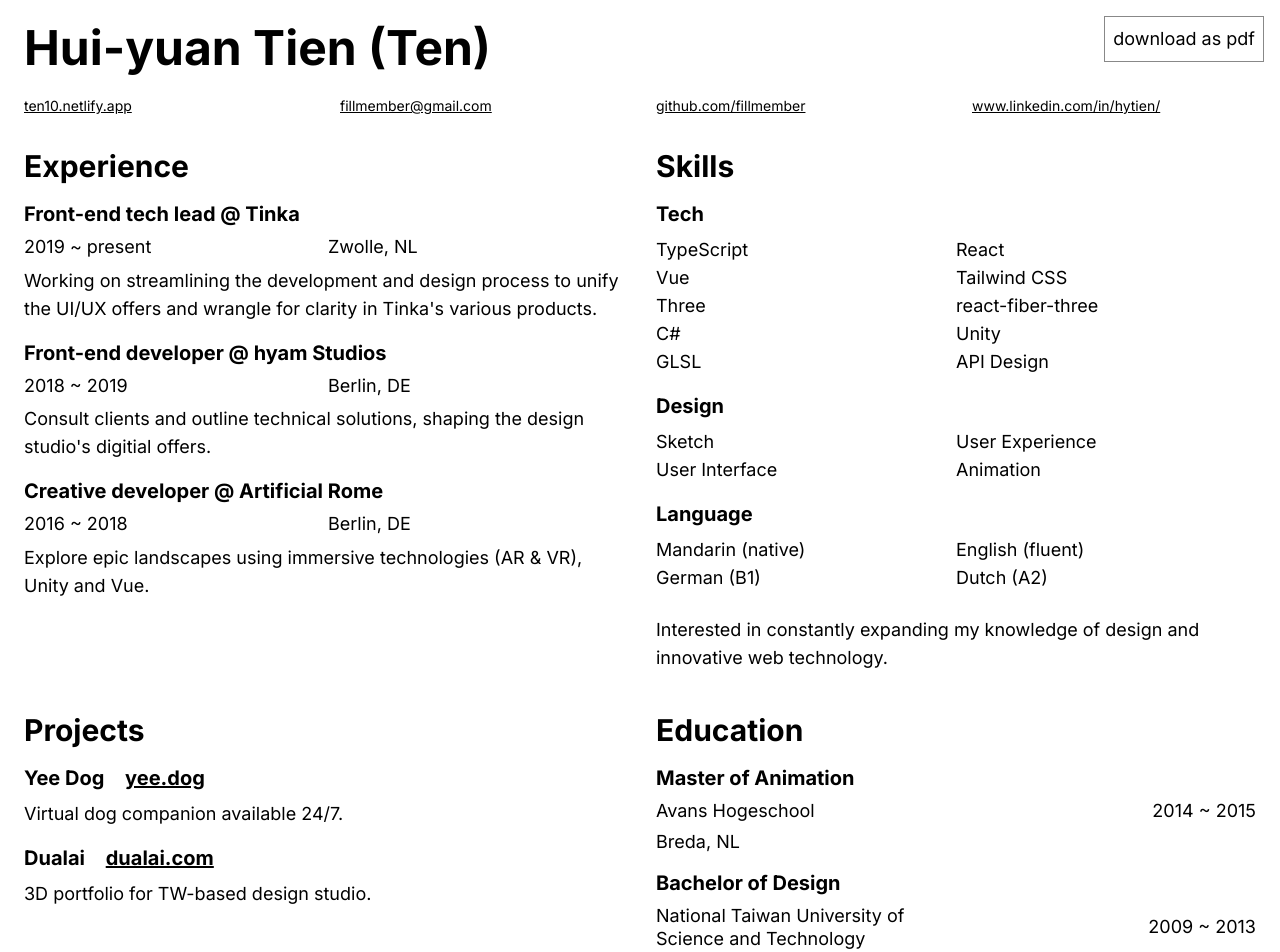
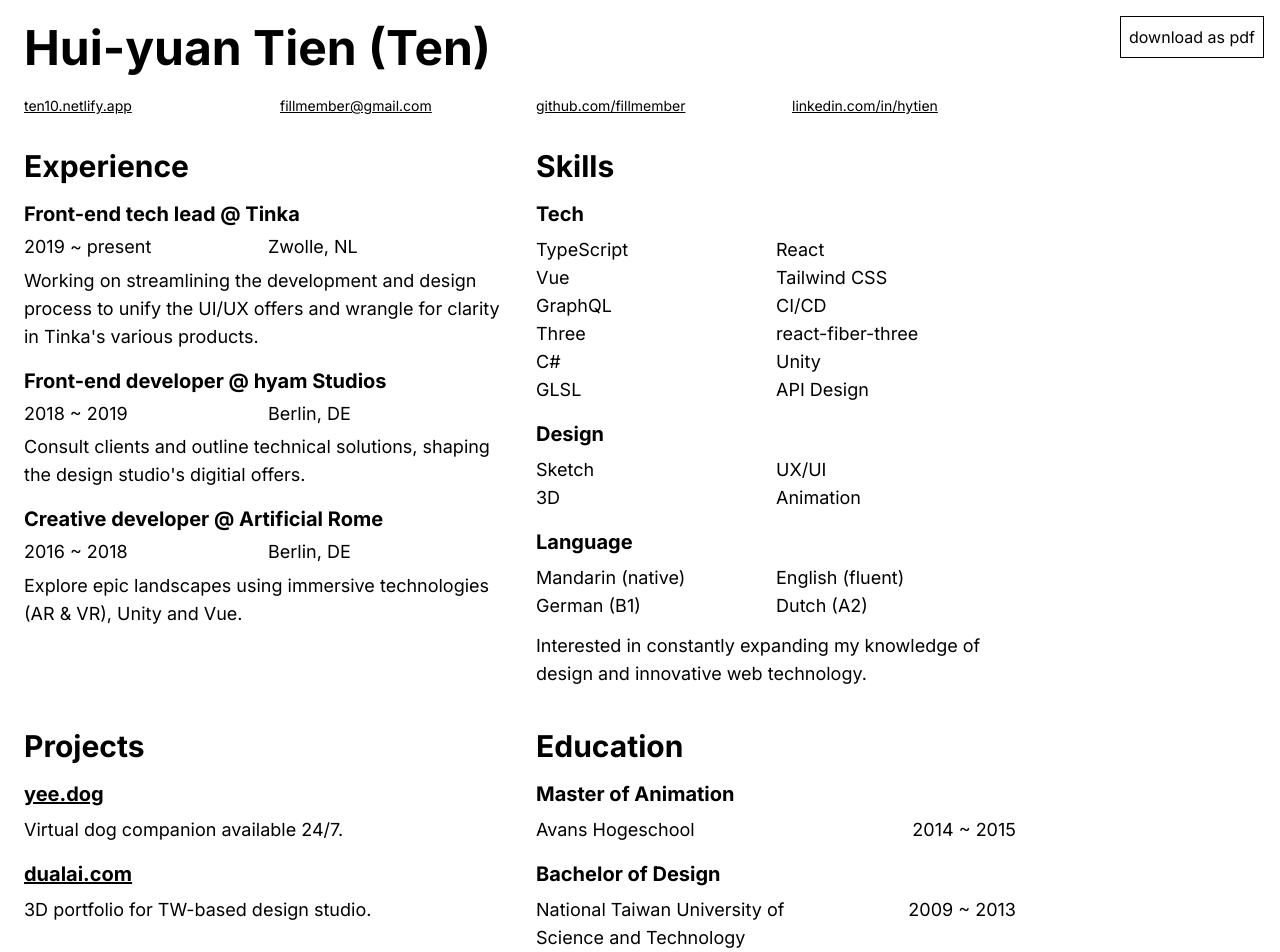
Before and after one commit to fillmember/h10, a Next.js app: page /cv in a window 1280 px wide. Shown: the top 952 px of the page. Built offline with nearby package versions, Linux system fonts and the light colour scheme; what @tailwindcss/typography would draw is missing.

Commit message:
update cv

```diff
--- a/src/pages/cv.tsx
+++ b/src/pages/cv.tsx
@@ -16,22 +16,26 @@ export default function CV() {
       <Head>
         <title>CV - H10</title>
       </Head>
-      <button className="p-2 absolute top-4 right-4 border border-gunsmoke-500 print:hidden" onClick={print}>
-        download as pdf
-      </button>
       <img className="absolute top-6 right-4 h-12 w-12 hidden print:block" alt="logo" src="/favicon.svg" />
       <section>
-        <h1>Hui-yuan Tien (Ten)</h1>
+        <h1>
+          Hui-yuan Tien&nbsp;
+          <wbr />
+          (Ten)
+        </h1>
+        <button className="p-2 sm:absolute text-base mb-4 top-4 right-4 border border-black print:hidden" onClick={print}>
+          download as pdf
+        </button>
         <nav className="text-sm grid grid-cols-2 md:grid-cols-4 gap-x-8 gap-y-1">
           <Link href="/">
             <a>ten10.netlify.app</a>
           </Link>
           <a href={`mailto:`} dangerouslySetInnerHTML={{ __html: email }}></a>
           <a href="https://github.com/fillmember">github.com/fillmember</a>
-          <a href="https://www.linkedin.com/in/hytien/">www.linkedin.com/in/hytien/</a>
+          <a href="https://linkedin.com/in/hytien">linkedin.com/in/hytien</a>
         </nav>
       </section>
-      <div className="grid grid-cols-2 gap-8 mt-8">
+      <div className="grid sm:grid-cols-2 gap-8 mt-8">
         <section>
           <h2>Experience</h2>
           <h3>
@@ -69,7 +73,7 @@ export default function CV() {
           <p>Explore epic landscapes using immersive technologies (AR & VR), Unity and Vue.</p>
         </section>
         <section>
-          <div className="mb-6">
+          <div className="mb-3">
             <h2>Skills</h2>
             <h3>Tech</h3>
             <ul className="grid grid-cols-2">
@@ -77,6 +81,8 @@ export default function CV() {
               <span>React</span>
               <span>Vue</span>
               <span>Tailwind CSS</span>
+              <span>GraphQL</span>
+              <span>CI/CD</span>
               <span>Three</span>
               <span>react-fiber-three</span>
               <span>C#</span>
@@ -87,8 +93,8 @@ export default function CV() {
             <h3>Design</h3>
             <ul className="grid grid-cols-2">
               <span>Sketch</span>
-              <span>User Experience</span>
-              <span>User Interface</span>
+              <span>UX/UI</span>
+              <span>3D</span>
               <span>Animation</span>
             </ul>
             <h3>Language</h3>
@@ -104,28 +110,26 @@ export default function CV() {
         <section>
           <h2>Projects</h2>
           <h3>
-            <span className="mr-4">Yee Dog</span> <a href="https://yee.dog">yee.dog</a>
+            <a href="https://yee.dog">yee.dog</a>
           </h3>
-          <p>Virtual dog companion available 24/7.</p>
+          <p>Virtual dog companion available 24/7. </p>
           <h3>
-            <span className="mr-4">Dualai</span> <a href="https://dualai.com">dualai.com</a>
+            <a href="https://dualai.com">dualai.com</a>
           </h3>
-          <p>3D portfolio for TW-based design studio.</p>
+          <p>3D portfolio for TW-based design studio. </p>
         </section>
         <section>
           <h2>Education</h2>
           <h3>Master of Animation</h3>
-          <dl>
-            <span>Avans Hogeschool</span>
+          <div className="grid grid-cols-3 gap-1">
+            <span className="col-span-2">Avans Hogeschool</span>
             <span className="text-right">2014 ~ 2015</span>
-            <span>Breda, NL</span>
-          </dl>
+          </div>
           <h3>Bachelor of Design</h3>
-          <dl>
-            <span>National Taiwan University of Science and Technology</span>
+          <div className="grid grid-cols-3 gap-1">
+            <span className="col-span-2">National Taiwan University of Science and Technology</span>
             <span className="text-right">2009 ~ 2013</span>
-            <span>Taipei, TW</span>
-          </dl>
+          </div>
         </section>
       </div>
     </main>
--- a/src/style/cv.module.css
+++ b/src/style/cv.module.css
@@ -2,7 +2,9 @@
   @apply font-inter;
   @apply m-2 p-4;
   @apply text-lg;
+  @apply max-w-5xl;
   @apply print:text-sm;
+  @apply print:max-w-none;
 }
 
 .cv h1,
```
